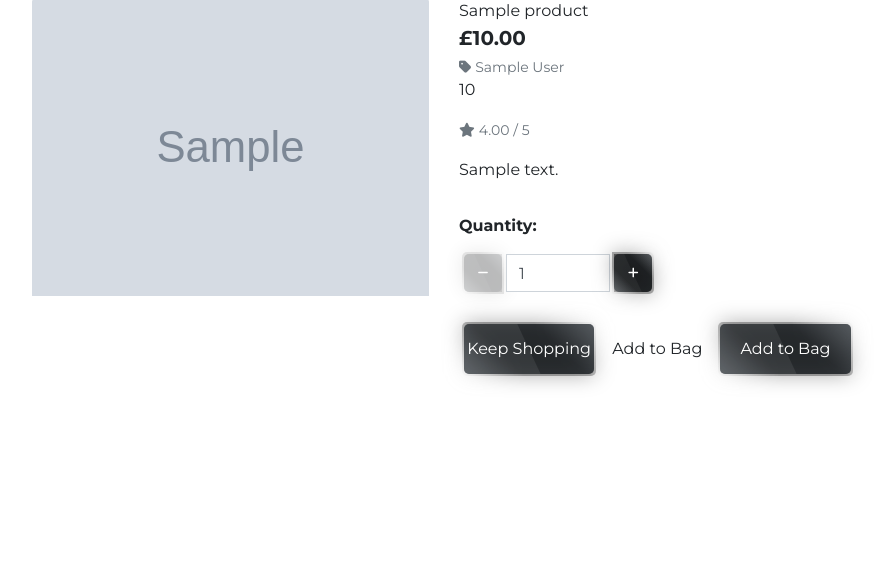
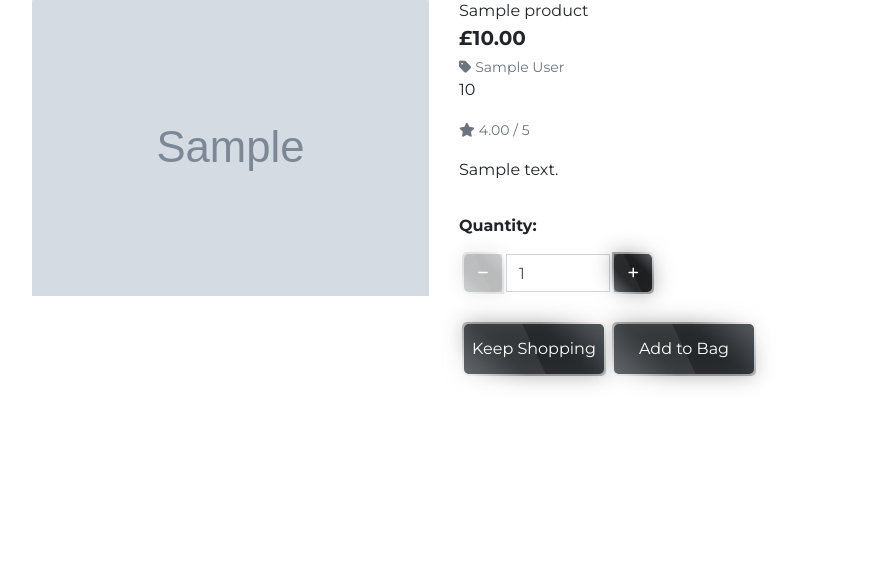
Before and after one commit to SasanTazayoni/Sue-bensassi-designs-CI-PP5, a Django app: page /products/1 in a window 1280 px wide. Shown: the part 210-795 px from the top of the page, without its empty margins (196-1087 px from the left). Run offline with Django 4.2, Linux system fonts and the light colour scheme; tables that the repository leaves empty hold one stand-in row (values such as "Sample post"); grey boxes marked "Sample" are stand-in pictures; some libraries are stand-ins or nearby versions; some web fonts are replaced.

Commit message:
Slight style adjustment for product detail template

```diff
--- a/products/templates/products/product_detail.html
+++ b/products/templates/products/product_detail.html
@@ -65,12 +65,11 @@
                                     </div>
                                 </div>
                             </div>
-                            <div class="col-12 btn-container mt-3">
+                            <div class="col-12 btn-container mt-3" id="left-align">
                                 <a href="{% url 'products' %}" class="button btn-secondary">
                                     <i></i><i></i>
                                     <span>Keep Shopping</span>
                                 </a>
-                                <input type="submit" class="btn btn-black" value="Add to Bag">
                                 <button class="button btn-secondary">
                                     <i></i><i></i>
                                     <span>Add to Bag</span>
--- a/static/css/styles.css
+++ b/static/css/styles.css
@@ -162,6 +162,10 @@ footer a:hover {
     display: flex;
     align-items: center;
     justify-content: center;
+}
+
+#left-align {
+    justify-content: flex-start;
 }
 
 .hero-container {
```
